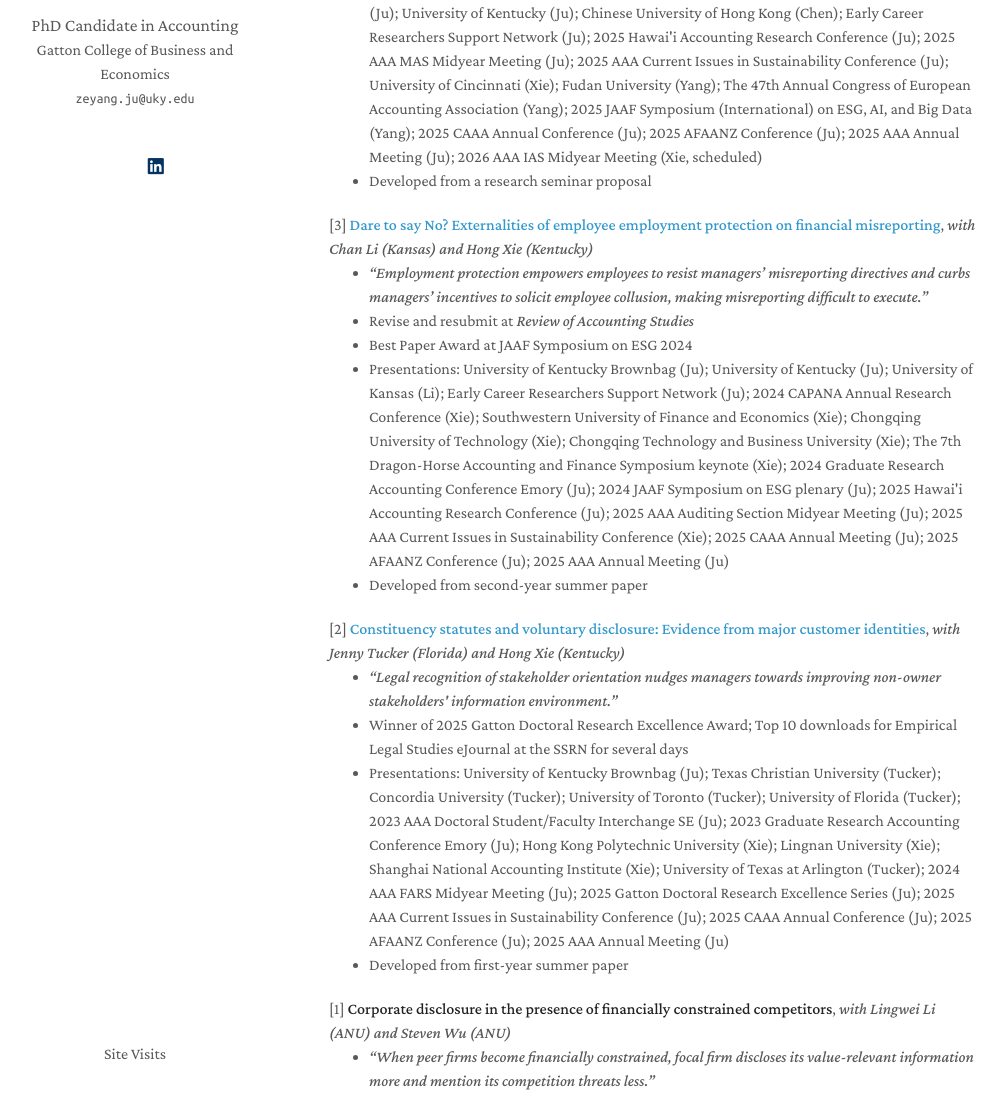
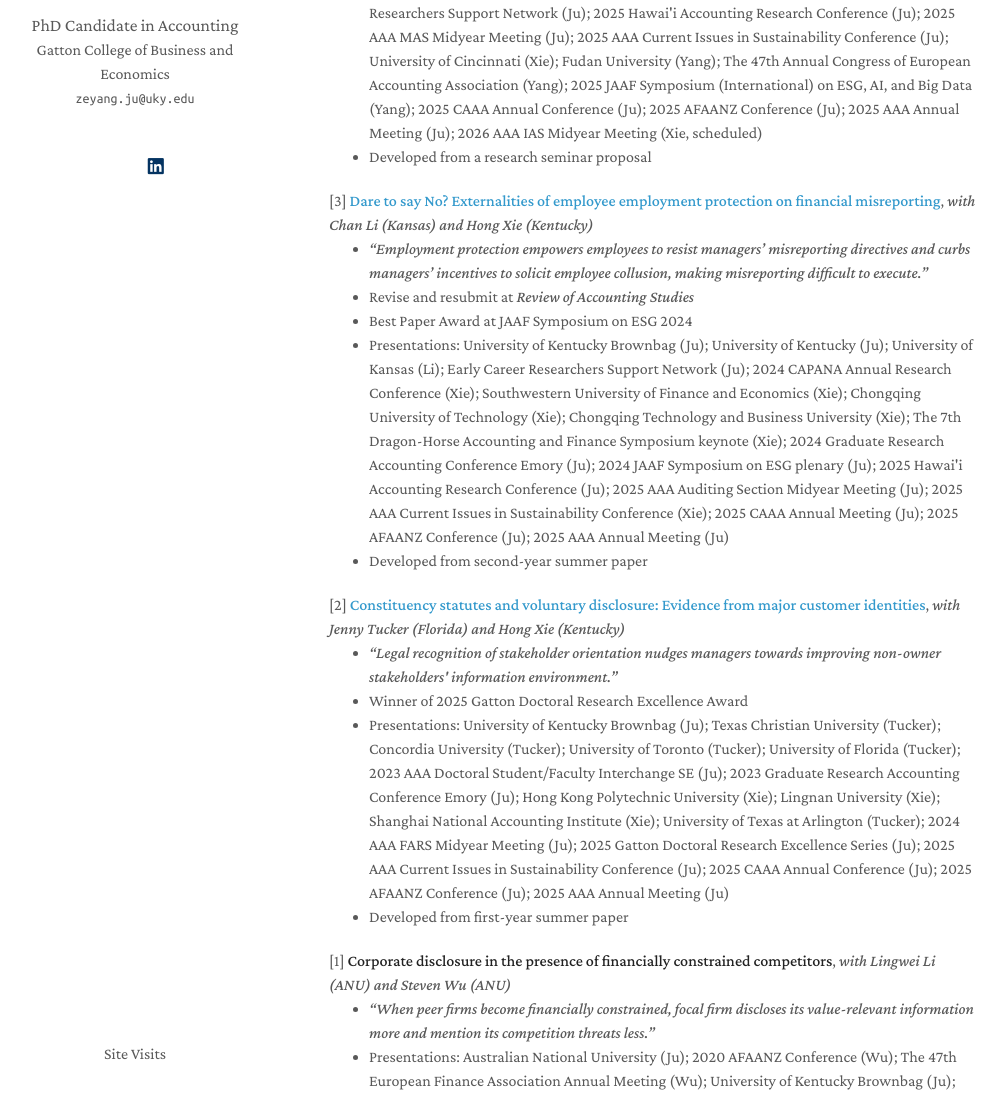
Before and after one commit to zeyang1225/zeyang1225.github.io, a Jekyll site: the page built from index.md, in a window 1280 px wide and 1400 px high, scrolled down 931 px. Shown: the part 304-1400 px from the top of the window, without its empty margins (141-1147 px from the left). Built offline with Jekyll 4.4.1, drawn with Linux system fonts in a browser that asks for light colours; nearby versions of some CDN libraries; comment, search, counter and statistics services are not loaded; a style sheet for code colours, icons or effects is not loaded; some of the changed text lies outside the part shown.

Commit message:
Update research.md to remove download rankings
Removed mentions of download rankings from two research entries.

```diff
--- a/_includes/research.md
+++ b/_includes/research.md
@@ -16,7 +16,6 @@ hushing?</strong>, <em>Single-authored dissertation</em> </div>
   <div class="title"> [4] <strong> <a href="https://papers.ssrn.com/sol3/papers.cfm?abstract_id=5051865">The effects of asymmetric cost behavior on corporate environmental commitments and actions</a></strong>, <em>with Clara Chen (UIUC), Hong Xie (Kentucky), and Detian Yang (Fudan)</em> </div>
   <ul>
    <li> <em>“Cost sticky firms initially commit less to environmental initiatives because they cannot deploy multi-year resources to sustain committed initiatives especially during future downturns.”</em> <br></li>
-    <li>  Top 10 downloads for Corporate Governance & Finance eJournal at the SSRN for several days  <br></li>
      <li>  Presentations: University of Kentucky Brownbag (Ju); 2024 Kentucky Accounting Colloquium (Ju); University of Kentucky (Ju); Chinese University of Hong Kong (Chen); Early Career Researchers Support Network (Ju); 2025 Hawai'i Accounting Research Conference (Ju); 2025 AAA MAS Midyear Meeting (Ju); 2025 AAA Current Issues in Sustainability Conference (Ju); University of Cincinnati (Xie); Fudan University (Yang); The 47th Annual Congress of European Accounting Association (Yang); 2025 JAAF Symposium (International) on ESG, AI, and Big Data (Yang); 2025 CAAA Annual Conference (Ju); 2025 AFAANZ Conference (Ju); 2025 AAA Annual Meeting (Ju); 2026 AAA IAS Midyear Meeting (Xie, scheduled)</li>
    <li>  Developed from a research seminar proposal <br></li>
   </ul>
@@ -38,7 +37,7 @@ hushing?</strong>, <em>Single-authored dissertation</em> </div>
  <div class="title"> [2] <strong><a href="https://papers.ssrn.com/sol3/papers.cfm?abstract_id=5223870">Constituency statutes and voluntary disclosure: Evidence from major customer identities</a></strong>, <em>with Jenny Tucker (Florida) and Hong Xie (Kentucky)</em></div>
  <ul>
   <li> <em>“Legal recognition of stakeholder orientation nudges managers towards improving non-owner stakeholders' information environment.”</em> <br></li>
-     <li>  Winner of 2025 Gatton Doctoral Research Excellence Award; Top 10 downloads for Empirical Legal Studies eJournal at the SSRN for several days <br></li>
+     <li>  Winner of 2025 Gatton Doctoral Research Excellence Award <br></li>
    <li>  Presentations: University of Kentucky Brownbag (Ju); Texas Christian University (Tucker); Concordia University (Tucker); University of Toronto (Tucker); University of Florida (Tucker); 2023 AAA Doctoral Student/Faculty Interchange SE (Ju); 2023 Graduate Research Accounting Conference Emory (Ju); Hong Kong Polytechnic University (Xie); Lingnan University (Xie); Shanghai National Accounting Institute (Xie); University of Texas at Arlington (Tucker); 2024 AAA FARS Midyear Meeting (Ju); 2025 Gatton Doctoral Research Excellence Series (Ju); 2025 AAA Current Issues in Sustainability Conference (Ju); 2025 CAAA Annual Conference (Ju); 2025 AFAANZ Conference (Ju); 2025 AAA Annual Meeting (Ju)</li>
   <li> Developed from first-year summer paper <br></li>
   </ul>
```
